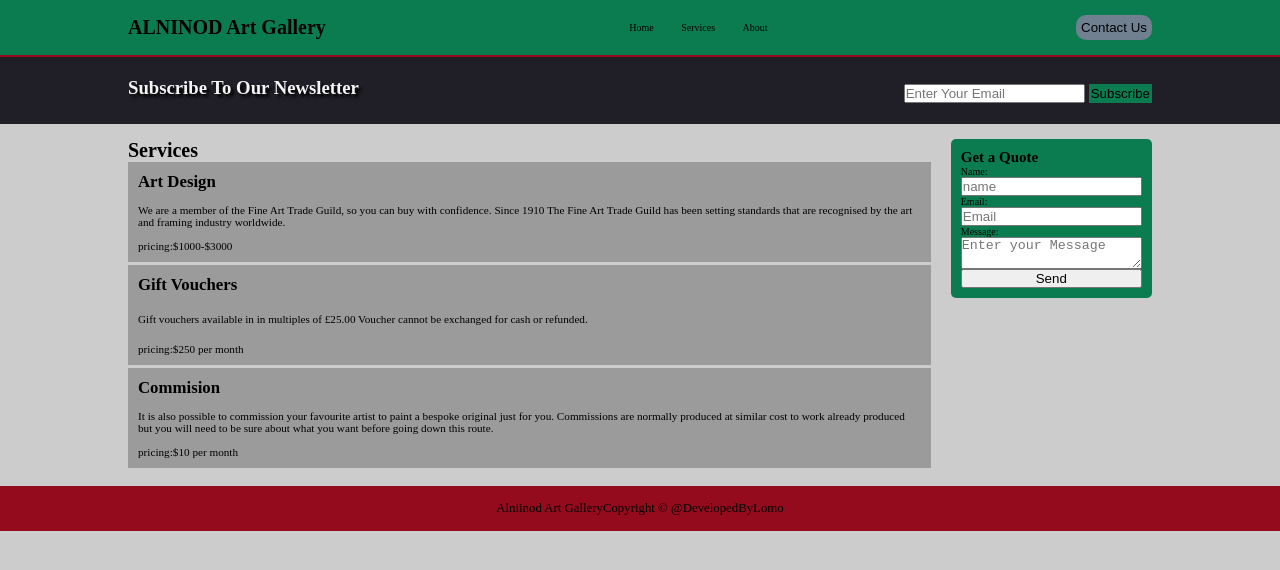
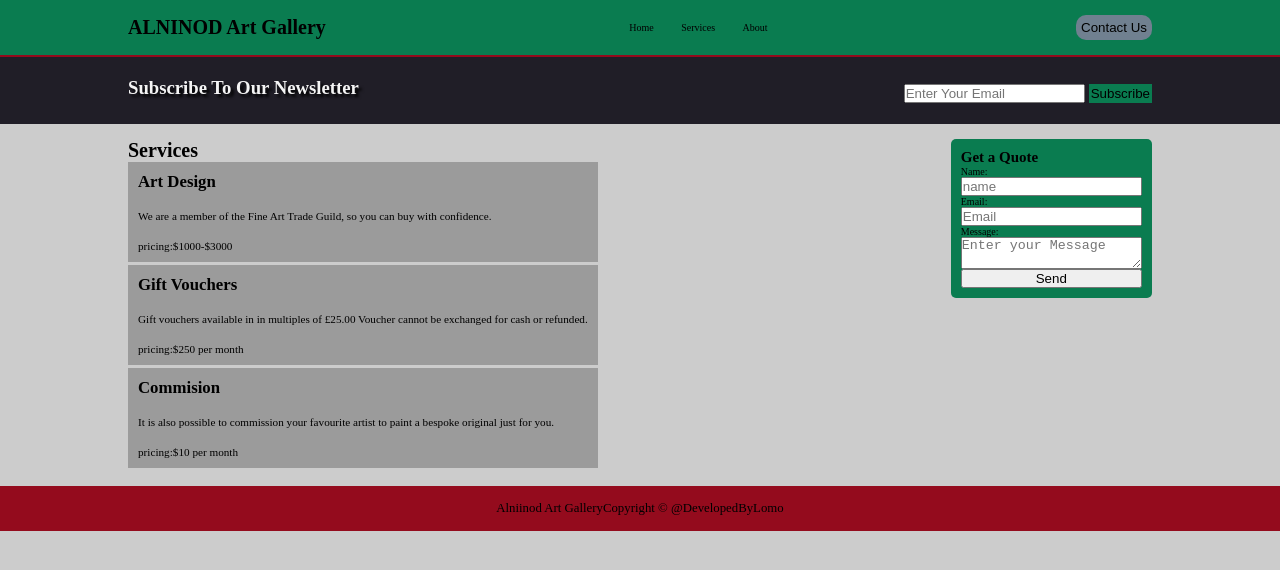
Before and after one commit to DevelopedByLomo/Artshop, a plain HTML site: page services.html in a window 1280 px wide. Drawn offline with Linux system fonts and the light colour scheme.

Commit message:
Update services.html

```diff
--- a/services.html
+++ b/services.html
@@ -34,7 +34,6 @@
             <h2>Art Design</h2>
             <p>
               We are a member of the Fine Art Trade Guild, so you can buy with confidence.
-Since 1910 The Fine Art Trade Guild has been setting standards that are recognised by the art and framing industry worldwide.
             </p>
             <p>pricing:$1000-$3000</p>
           </div>
@@ -48,7 +47,6 @@ Since 1910 The Fine Art Trade Guild has been setting standards that are recognis
           <div class="service">
             <h2>Commision</h2>
             <p>It is also possible to commission your favourite artist to paint a bespoke original just for you.
-Commissions are normally produced at similar cost to work already produced but you will need to be sure about what you want before going down this route.
             </p>
             <p>pricing:$10 per month</p>
           </div>
```
